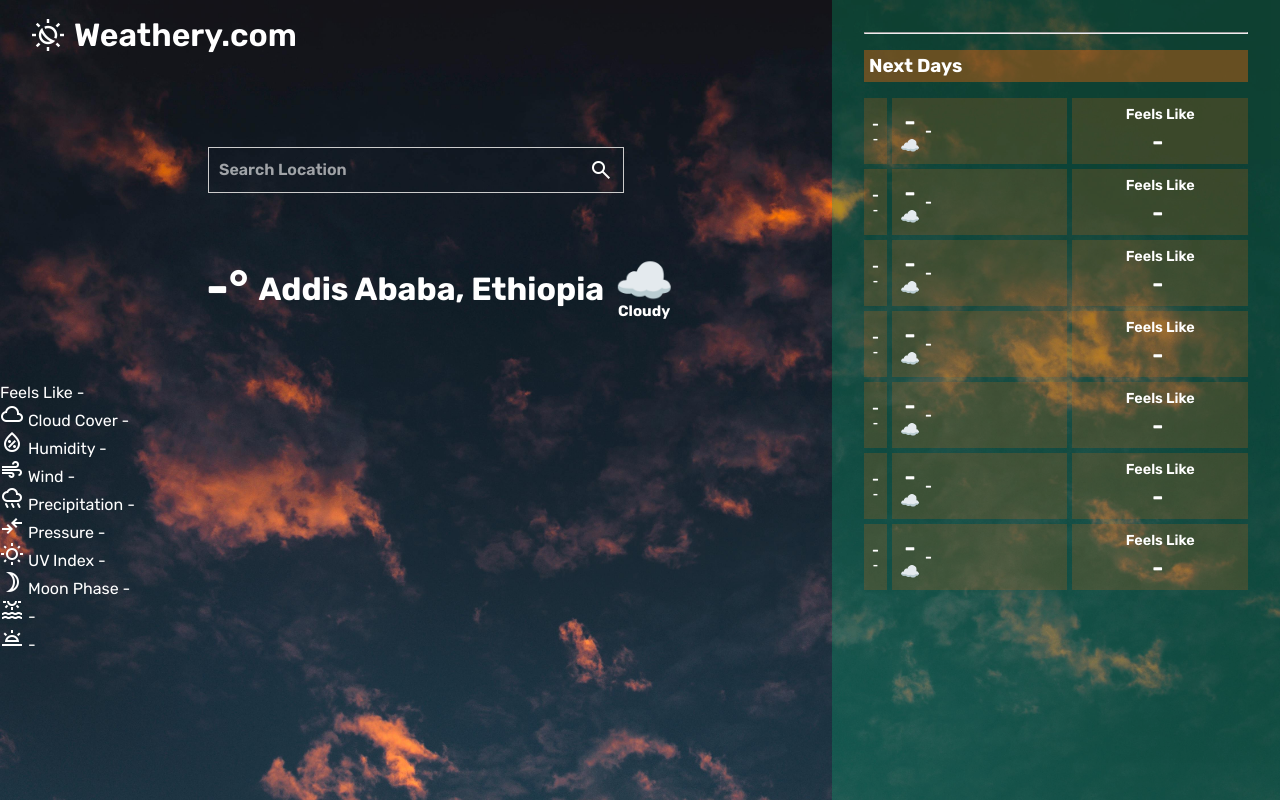
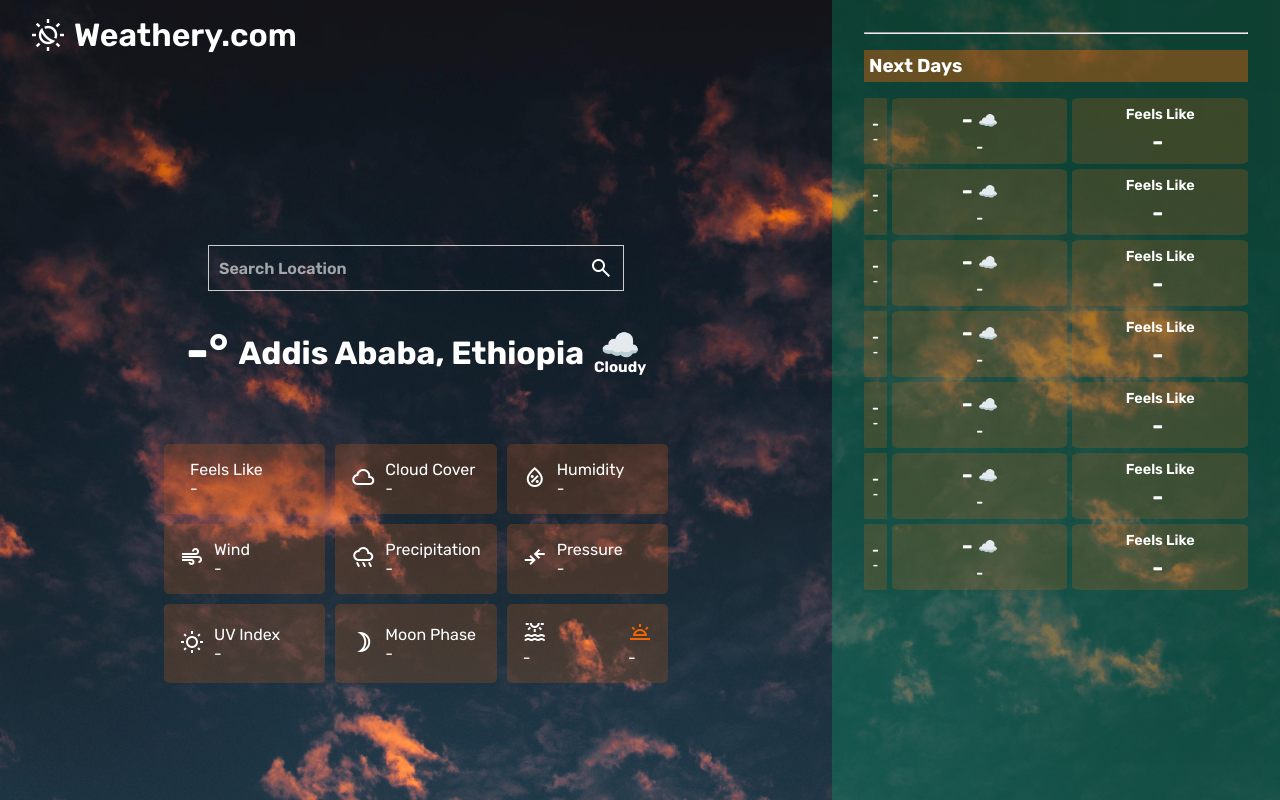
Before and after one commit to Abdl-Hafeez/weathery, a website built with webpack: page src/template.html in a window 1280 px wide. Built offline with nearby package versions, Linux system fonts and the light colour scheme; no server answers; a web font is replaced by a local one.

Commit message:
Style the weather details section

```diff
--- a/src/style.css
+++ b/src/style.css
@@ -21,10 +21,12 @@ body {
 
 #main {
     width: 65%;
+    margin-top: 10rem;
     display: flex;
     flex-direction: column;
     justify-content: center;
-    gap: 4rem;
+    align-items: center;
+    gap: 2rem;
 }
 
 #logo {
@@ -91,7 +93,6 @@ body {
 }
 
 h1 {
-    margin-left: 3rem;
     display: flex;
     justify-content: center;
     align-items: center;
@@ -132,12 +133,52 @@ h1 > div {
     flex-direction: column;
     justify-content: center;
     align-items: center;
-    gap: 4px;}
+    gap: 4px;
+}
 
-.current-weather-icon {
-    display: block;
-    font-size: 3rem;
-    line-height: 1;
+.weather-details {
+    display: grid;
+    grid-template-columns: 1fr 1fr 1fr;
+    gap: 10px;
+    padding: 2rem;
+}
+
+.detail {
+    background-color: rgba(236, 101, 11, 0.2);
+    display: flex;
+    align-items: center;
+    gap: 10px;
+    padding: 1rem;
+    border-radius: 5px;
+}
+
+.detail-title-and-reading {
+    display: flex;
+    flex-direction: column;
+}
+
+.current-feels-like-icon img {
+    width: 2rem;
+    filter: brightness(0) invert(1);
+}
+
+.detail:last-child {
+    display: flex;
+    justify-content: space-between;
+    align-items: center;
+    gap: 40px;
+}
+
+.sunrise-detail, .sunset-detail {
+    display: flex;
+    flex-direction: column;
+}
+
+.sunrise-detail .material-symbols-outlined {
+
+}
+.sunset-detail .material-symbols-outlined  {
+    color: rgb(236, 101, 11);
 }
 
 #side {
@@ -178,6 +219,7 @@ hr {
     background-color: rgba(236, 101, 11, 0.2);
     padding: 0.5rem;
     display: flex;
+    border-radius: 5%;
 }
 
 .day div:hover {
@@ -185,8 +227,13 @@ hr {
     transition: color 1s;
 }
 
+
 .next-days-weekday-and-date {
     writing-mode:sideways-lr;
+    display: flex;
+    flex-direction: column;
+    justify-content: center;
+    align-items: center;
 }
 
 .date {
@@ -195,16 +242,17 @@ hr {
 
 .next-days-temp-and-condition {
     display: flex;
+    flex-direction: column;
     align-items: center;
     gap: 5px;
     flex: 1;
 }
 
-.next-days-temp-and-condition > div, .next-days-weekday-and-date {
+.next-days-temp-and-condition > div {
     display: flex;
-    flex-direction: column;
     justify-content: center;
     align-items: center;
+    gap: 5px;
 }
 
 .days-reading, .feelslike-reading {
```
